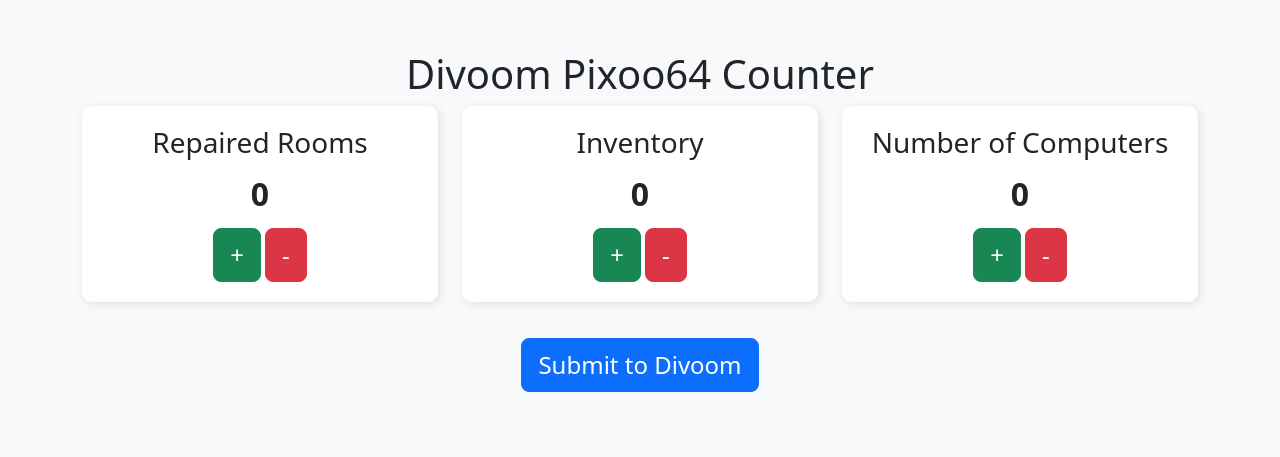
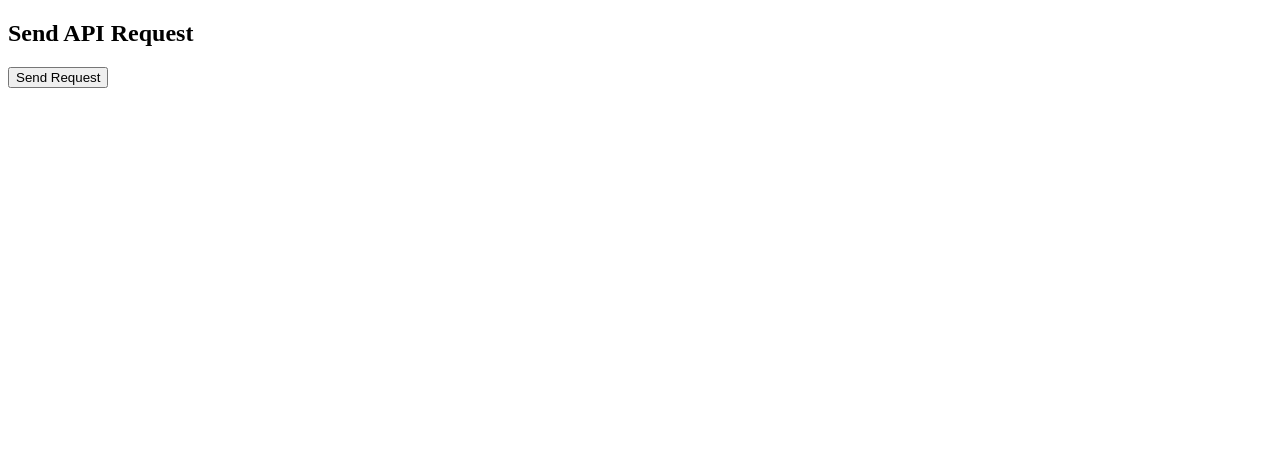
Before and after one commit to 13Joro/pixooRestAPI, a Flask app: page / in a window 1280 px wide. Shown: the top 457 px of the page. Run offline with Flask 3, Linux system fonts and the light colour scheme.

Commit message:
fourth commit

```diff
--- a/app.py
+++ b/app.py
@@ -1,60 +1,37 @@
-import requests
-from flask import Flask, render_template, request, jsonify
+from flask import Flask, request, jsonify, render_template
+from flask_cors import CORS
 
 app = Flask(__name__)
-
-# Initialize counters
-counts = {"count1": 0, "count2": 0, "count3": 0}
-
-# Divoom Pixoo64 API URL
-DIVOOM_IP = "10.108.32.244"
-DIVOOM_URL = f"http://{DIVOOM_IP}/post"
-
-def send_to_divoom(message):
-    """Send updated text to Divoom Pixoo64 with better formatting"""
-    payload = {
-        "Command": "Draw/SendHttpText",
-        "TextId": 1,
-        "x": 0,  # Align text to start
-        "y": 16,  # Lowered text position for visibility
-        "dir": 0,
-        "font": 10,  # Adjust font size
-        "color": 16777215,  # White color
-        "textString": message
-    }
-    try:
-        response = requests.post(DIVOOM_URL, json=payload)
-        print(f"Sent to Divoom: {message}")  # Debugging message
-        print("Divoom Response:", response.text)  # Debugging response
-        return response.status_code == 200
-    except requests.exceptions.RequestException as e:
-        print("Error sending to Divoom:", e)
-        return False
-
+CORS(app)  # Allows requests from different origins (frontend)
 
 @app.route('/')
 def index():
+    counts = 0  # Default value or fetch from a source
     return render_template('index.html', counts=counts)
 
-@app.route('/update', methods=['POST'])
-def update():
-    data = request.json
-    counter = data.get("counter")
-    action = data.get("action")
 
-    if counter in counts:
-        if action == "increase":
-            counts[counter] += 1
-        elif action == "decrease" and counts[counter] > 0:
-            counts[counter] -= 1
 
-    return jsonify(counts)
+@app.route('/post', methods=['POST'])
+def handle_post():
+    try:
+        data = request.get_json()
+        if not data:
+            return jsonify({"error_code": "Request data illegal json"}), 400
 
-@app.route('/submit', methods=['POST'])
-def submit():
-    message = f"Rooms: {counts['count1']} | Inv: {counts['count2']} | PCs: {counts['count3']}"
-    success = send_to_divoom(message)
-    return jsonify({"success": success, "message": message})
+        command = data.get("Command")
+        text_string = data.get("textString")
+
+        if not command or not text_string:
+            return jsonify({"error_code": "Missing required fields"}), 400
+
+        # Example response
+        return jsonify({
+            "status": "success",
+            "received_command": command,
+            "received_text": text_string
+        }), 200
+    except Exception as e:
+        return jsonify({"error_code": str(e)}), 500
 
 if __name__ == '__main__':
-    app.run(debug=True)
+    app.run(host="0.0.0.0", port=5000, debug=True)
--- a/templates/index.html
+++ b/templates/index.html
@@ -3,81 +3,36 @@
 <head>
     <meta charset="UTF-8">
     <meta name="viewport" content="width=device-width, initial-scale=1.0">
-    <title>Divoom Counter</title>
-    <link rel="stylesheet" href="https://cdn.jsdelivr.net/npm/bootstrap@5.3.0/dist/css/bootstrap.min.css">
-    <style>
-        body { text-align: center; padding: 50px; background-color: #f8f9fa; }
-        .counter-box { padding: 20px; background: white; border-radius: 10px; margin-bottom: 20px; box-shadow: 2px 2px 10px rgba(0, 0, 0, 0.1); }
-        .counter { font-size: 2rem; margin: 10px; font-weight: bold; }
-        .btn-lg { font-size: 1.5rem; }
-    </style>
+    <title>Postman Test</title>
 </head>
 <body>
-
-    <h1>Divoom Pixoo64 Counter</h1>
-
-    <div class="container">
-        <div class="row">
-            <div class="col-md-4">
-                <div class="counter-box">
-                    <h3>Repaired Rooms</h3>
-                    <div class="counter" id="count1">{{ counts['count1'] }}</div>
-                    <button class="btn btn-success btn-lg" onclick="updateCount('count1', 'increase')">+</button>
-                    <button class="btn btn-danger btn-lg" onclick="updateCount('count1', 'decrease')">-</button>
-                </div>
-            </div>
-
-            <div class="col-md-4">
-                <div class="counter-box">
-                    <h3>Inventory</h3>
-                    <div class="counter" id="count2">{{ counts['count2'] }}</div>
-                    <button class="btn btn-success btn-lg" onclick="updateCount('count2', 'increase')">+</button>
-                    <button class="btn btn-danger btn-lg" onclick="updateCount('count2', 'decrease')">-</button>
-                </div>
-            </div>
-
-            <div class="col-md-4">
-                <div class="counter-box">
-                    <h3>Number of Computers</h3>
-                    <div class="counter" id="count3">{{ counts['count3'] }}</div>
-                    <button class="btn btn-success btn-lg" onclick="updateCount('count3', 'increase')">+</button>
-                    <button class="btn btn-danger btn-lg" onclick="updateCount('count3', 'decrease')">-</button>
-                </div>
-            </div>
-        </div>
-
-        <button class="btn btn-primary btn-lg mt-3" onclick="submitCounts()">Submit to Divoom</button>
-        <p id="status" class="mt-3"></p>
-    </div>
+    <h2>Send API Request</h2>
+    <button onclick="sendPostRequest()">Send Request</button>
+    <p id="response"></p>
 
     <script>
-        function updateCount(counter, action) {
-            fetch("/update", {
-                method: "POST",
-                headers: { "Content-Type": "application/json" },
-                body: JSON.stringify({ counter: counter, action: action })
-            })
-            .then(response => response.json())
-            .then(data => {
-                document.getElementById("count1").innerText = data.count1;
-                document.getElementById("count2").innerText = data.count2;
-                document.getElementById("count3").innerText = data.count3;
-            })
-            .catch(error => console.error("Error:", error));
-        }
+        async function sendPostRequest() {
+            const data = {
+                "Command": "Draw/SendHttpText",
+                "textString": "Hello"
+            };
 
-        function submitCounts() {
-            fetch("/submit", {
-                method: "POST",
-                headers: { "Content-Type": "application/json" }
-            })
-            .then(response => response.json())
-            .then(data => {
-                document.getElementById("status").innerText = data.success ? "Updated on Divoom!" : "Failed to update Divoom.";
-            })
-            .catch(error => console.error("Error:", error));
+            try {
+                const response = await fetch("http://10.108.32.244/post", {
+                    method: "POST",
+                    headers: {
+                        "Content-Type": "application/json"
+                    },
+                    body: JSON.stringify(data)
+                });
+
+                const result = await response.json();
+                document.getElementById("response").innerText = JSON.stringify(result, null, 2);
+            } catch (error) {
+                console.error("Error:", error);
+                document.getElementById("response").innerText = "Request failed.";
+            }
         }
     </script>
-
 </body>
 </html>
```
